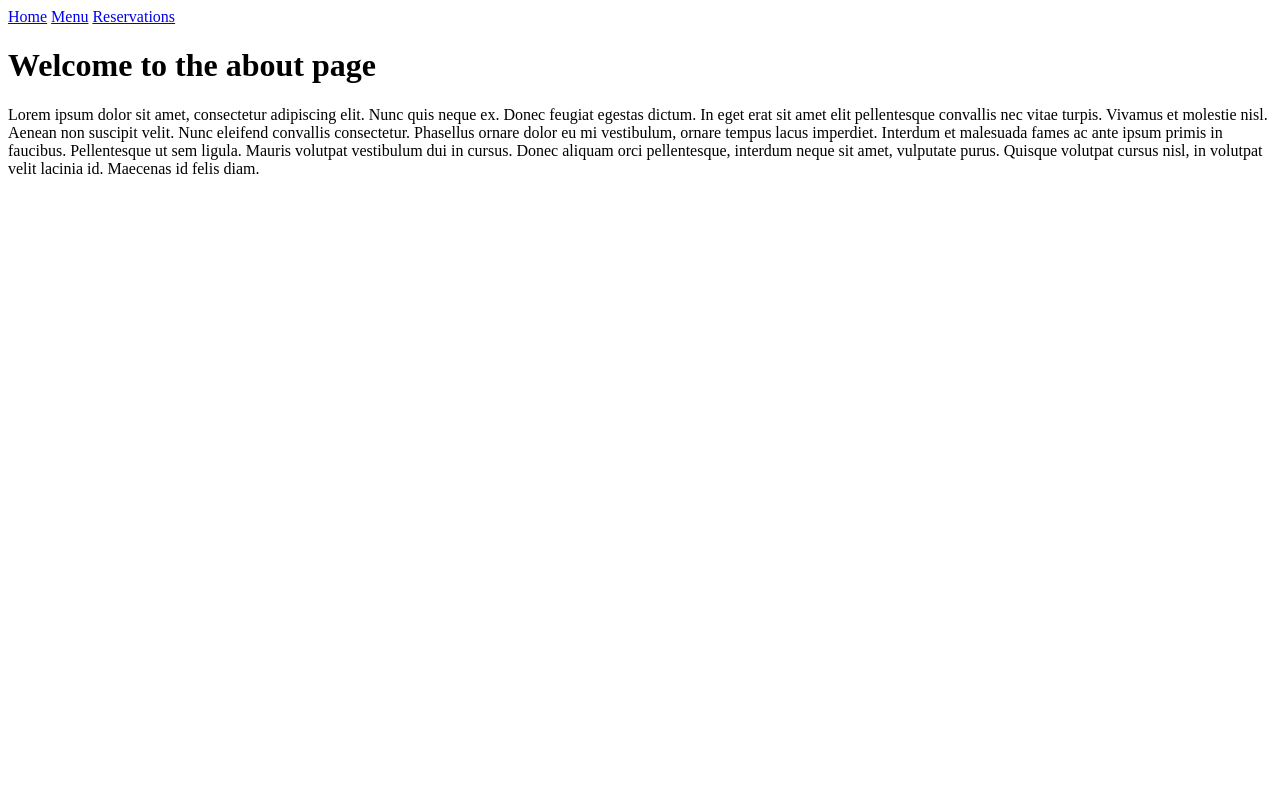
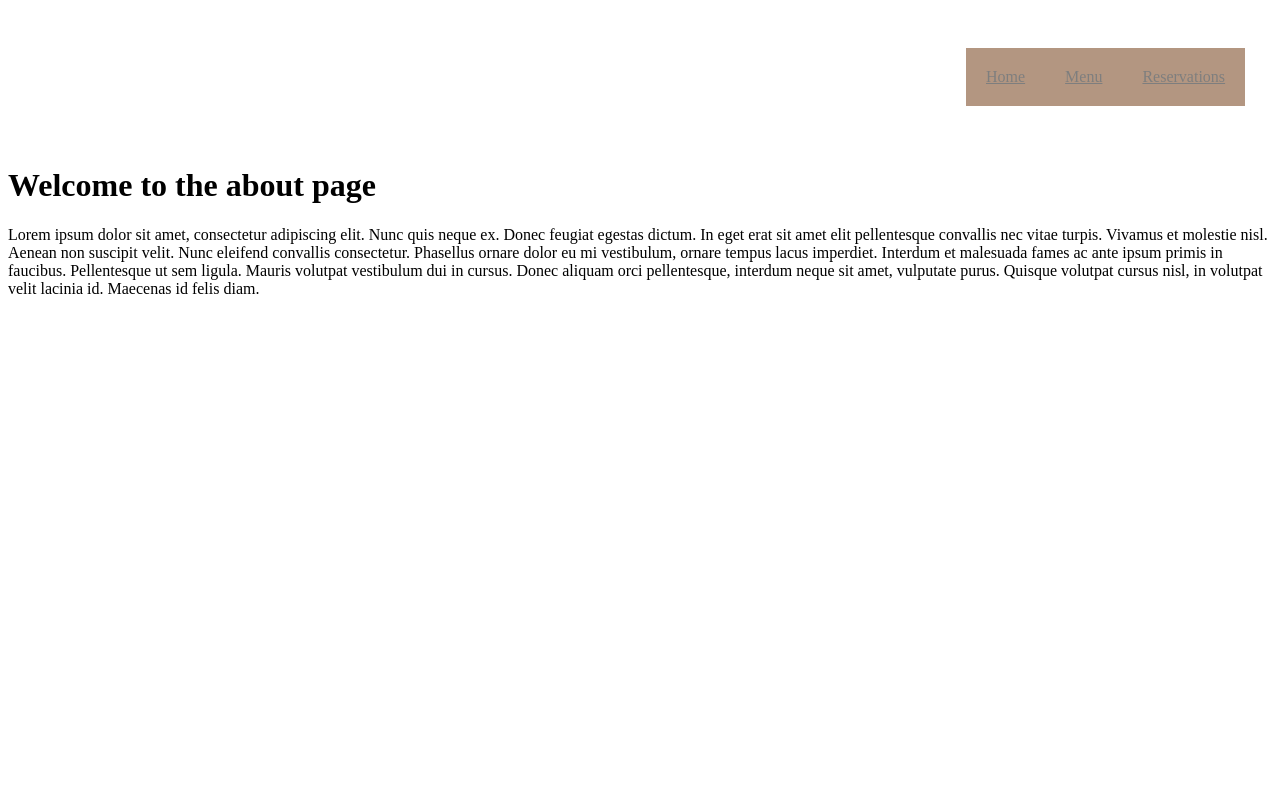
Before and after one commit to DaniGlass/jazzyjavacafe, a Django app: page /about/ in a window 1280 px wide. Run offline with Django 3.2, Linux system fonts and the light colour scheme.

Commit message:
create flex box and css settings

```diff
--- /dev/null
+++ b/cafesite/main/static/main/style.css
@@ -0,0 +1,52 @@
+*, *:before, *:after {
+  box-sizing: inherit;
+}
+html {
+  box-sizing: border-box;
+}
+.head {
+  display: flex;
+  flex-direction: row-reverse;
+  align-items: center;
+  width: 100%;
+  padding: 20px;
+}
+.nav {
+  display: flex;
+  flex-direction: row;
+  align-items: center;
+  width: 25%;
+  padding: 20px;
+}
+.home{
+  display: flex;
+  align-items: center;
+  background: #6a3005;
+  opacity: 0.5;
+  padding: 20px;
+  color: black;
+}
+.about{
+  display: flex;
+  align-items: center;
+  background: #6a3005;
+  opacity: 0.5;
+  padding: 20px;
+}
+.menu{
+  display: flex;
+  align-items: center;
+  background: #6a3005;
+  opacity: 0.5;
+  padding: 20px;
+}
+.reservation{
+  display: flex;
+  align-items: center;
+  background: #6a3005;
+  opacity: 0.5;
+  padding: 20px;
+}
+a{
+color: black;
+}
--- a/cafesite/main/templates/about.html
+++ b/cafesite/main/templates/about.html
@@ -1,13 +1,21 @@
 <!-- main/templates/about.html -->
+{% load static %}
+
+<link rel="stylesheet" type="text/css" href="{% static 'main/style.css' %}" />
+
 <!DOCTYPE html>
 <html>
     <head>
         <meta charset="utf-8">
         <title>Who is Jazzy Java?</title>
     </head>
-        <a href="/">Home</a>
-        <a href="/menu/">Menu</a>
-        <a href="/reservation/">Reservations</a>
+        <div class="head">
+            <div class="nav">
+                <div class ="home"> <a href="/">Home</a></div>
+                <div class ="menu"><a href="/menu/">Menu</a></div>
+                <div class ="reservation"><a href="/reservation/">Reservations</a></div>
+            </div>
+        </div>
     <body>
         <h1>Welcome to the about page</h1>
     <p>
```
Also changed, not shown: cafesite/main/templates/index.html (+9 -3 lines), cafesite/main/templates/menu.html (+9 -3 lines), cafesite/main/templates/reservation.html (+9 -3 lines).
